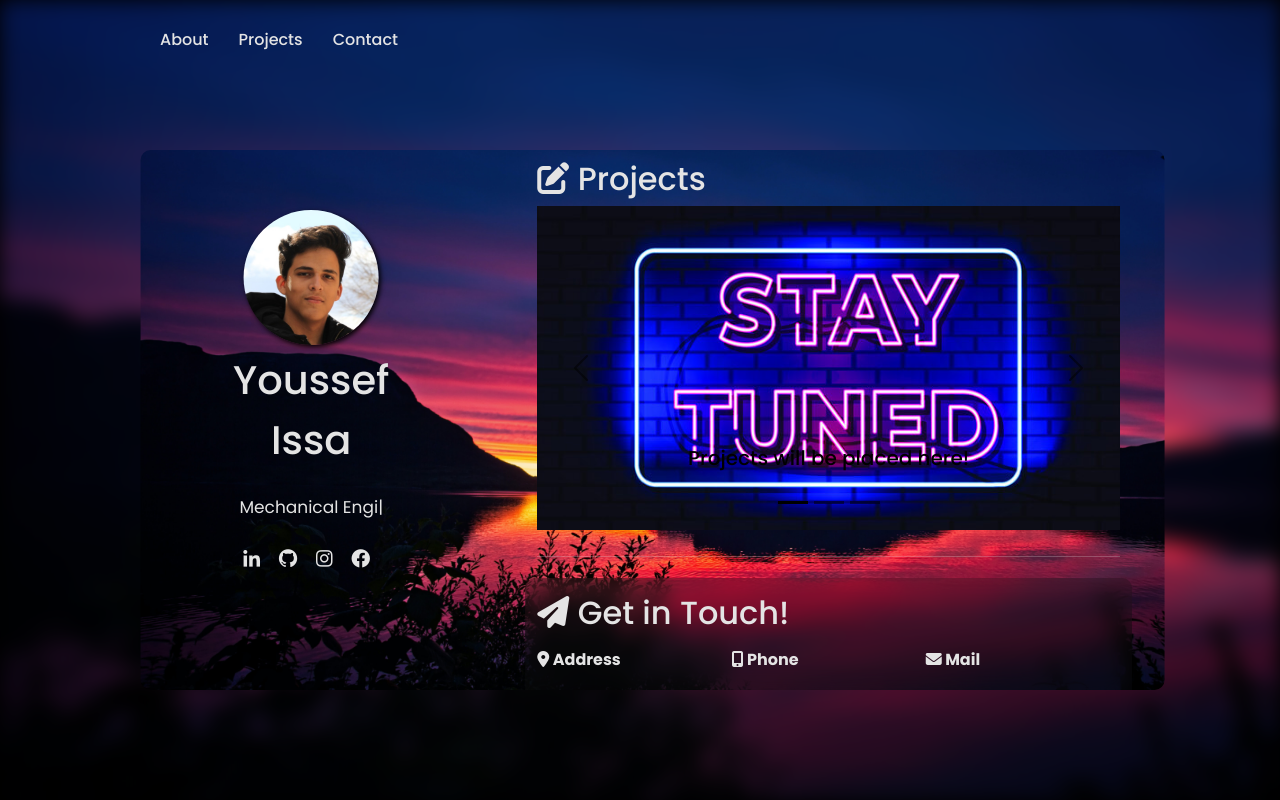
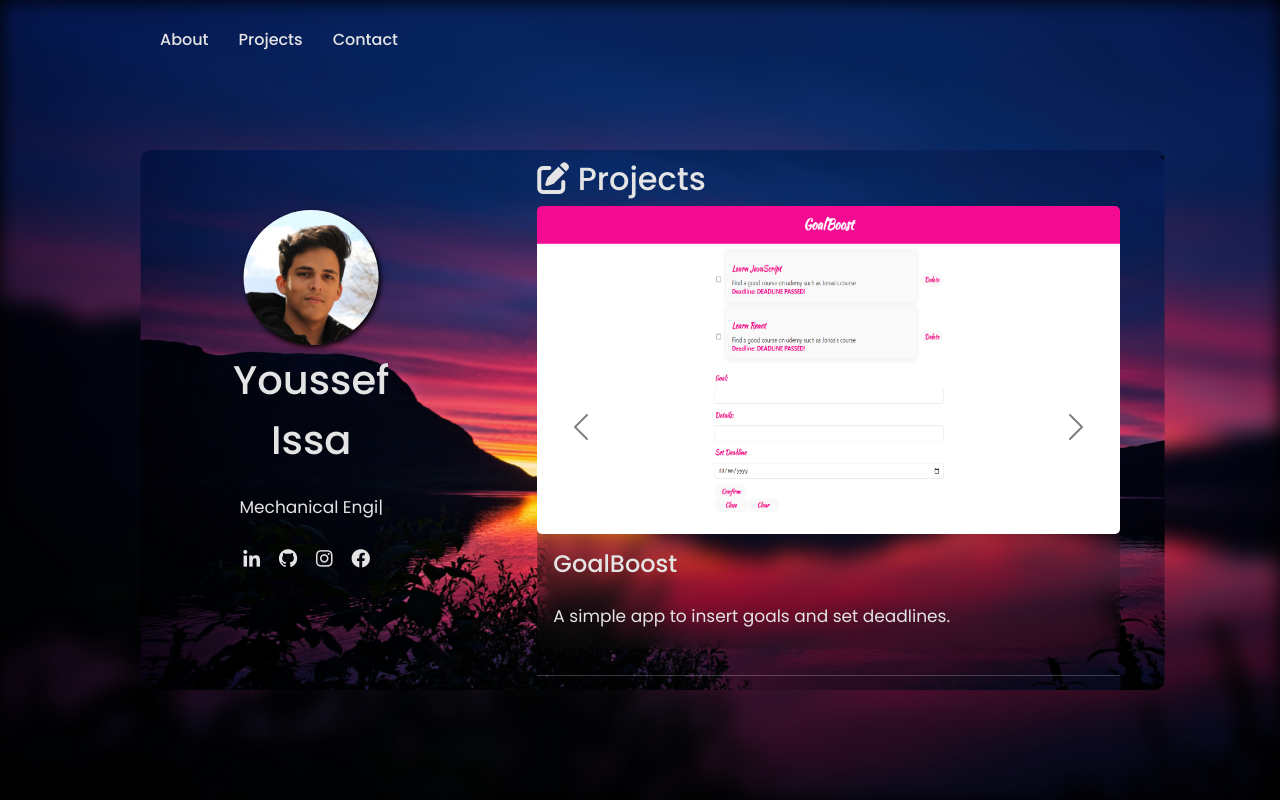
Before and after one commit to Y-Issa/YoUsSeF0IsSa.github.io, a plain HTML site: page index.html in a window 1280 px wide. Both pictures are taken after a click on the link "Projects". Drawn offline with nearby package versions, Linux system fonts and the light colour scheme; some packages are replaced by stand-ins of ours; a script that the page names is missing.

Commit message:
Update projects section

```diff
--- a/index.html
+++ b/index.html
@@ -1,17 +1,19 @@
 <!DOCTYPE html>
 <html lang="en">
+
 <head>
   <meta charset="UTF-8" />
   <meta name="viewport" content="width=device-width, initial-scale=1.0" />
   <title>Youssef Issa</title>
 
   <!-- Icons -->
-    <link href="https://unpkg.com/boxicons@2.1.4/css/boxicons.min.css" rel="stylesheet"/>
+  <link href="https://unpkg.com/boxicons@2.1.4/css/boxicons.min.css" rel="stylesheet" />
   <script src="https://kit.fontawesome.com/67783e8e5f.js" crossorigin="anonymous"></script>
   <link rel="icon" href="images/profile-image-icon.jpg">
 
   <!-- Bootstrap -->
-    <link href="https://cdn.jsdelivr.net/npm/bootstrap@5.3.2/dist/css/bootstrap.min.css" rel="stylesheet" integrity="sha384-T3c6CoIi6uLrA9TneNEoa7RxnatzjcDSCmG1MXxSR1GAsXEV/Dwwykc2MPK8M2HN" crossorigin="anonymous"/>
+  <link href="https://cdn.jsdelivr.net/npm/bootstrap@5.3.2/dist/css/bootstrap.min.css" rel="stylesheet"
+    integrity="sha384-T3c6CoIi6uLrA9TneNEoa7RxnatzjcDSCmG1MXxSR1GAsXEV/Dwwykc2MPK8M2HN" crossorigin="anonymous" />
   <!-- CSS -->
   <link rel="stylesheet" href="style.css" />
 
@@ -45,24 +47,14 @@
         </div>
 
         <div class="social-icons">
-            <a
-              target="_blank"
-              href="https://www.linkedin.com/in/youssef-issaa/"
-            >
-              <i class="bx bxl-linkedin"></i
-            ></a>
+          <a target="_blank" href="https://www.linkedin.com/in/youssef-issaa/">
+            <i class="bx bxl-linkedin"></i></a>
           <a target="_blank" href="https://github.com/YoUsSeF0IsSa">
-              <i class="bx bxl-github"></i
-            ></a>
-            <a
-              target="_blank"
-              href="https://instagram.com/youssefissa?igshid=NzZlODBkYWE4Ng%3D%3D&utm_source=qr"
-            >
-              <i class="bx bxl-instagram"></i
-            ></a>
+            <i class="bx bxl-github"></i></a>
+          <a target="_blank" href="https://instagram.com/youssefissa?igshid=NzZlODBkYWE4Ng%3D%3D&utm_source=qr">
+            <i class="bx bxl-instagram"></i></a>
           <a target="_blank" href="https://www.facebook.com/youssef.issa.106">
-              <i class="bx bxl-facebook-circle"></i
-            ></a>
+            <i class="bx bxl-facebook-circle"></i></a>
         </div>
       </div>
     </div>
@@ -74,7 +66,8 @@
         <h2><i class="fa-solid fa-user"></i> About me</h2>
         <p>
           Hello there! 👋 I'm Youssef, a mechanical engineer turned passionate web developer. <br>
-            My journey into the world of coding began as a hobby, and before I knew it, I was captivated by the endless possibilities of web development.
+          My journey into the world of coding began as a hobby, and before I knew it, I was captivated by the endless
+          possibilities of web development.
         </p>
       </section>
       <hr class="hr hr-blurry" />
@@ -155,32 +148,49 @@
             <i class="fa-solid fa-pen-to-square"></i> Projects
           </h2>
           <div id="projectsCarousel" class="carousel carousel-dark slide" data-bs-ride="carousel">
-            <div class="carousel-indicators">
-              <button type="button" data-bs-target="#projectsCarousel" data-bs-slide-to="0" class="active" aria-current="true"
-                aria-label="Slide 1"></button>
-              <button type="button" data-bs-target="#projectsCarousel" data-bs-slide-to="1" aria-label="Slide 2"></button>
-              <button type="button" data-bs-target="#projectsCarousel" data-bs-slide-to="2" aria-label="Slide 3"></button>
-            </div>
+            <!-- <div class="carousel-indicators">
+                      <button type="button" data-bs-target="#projectsCarousel" data-bs-slide-to="0" class="active"
+                        aria-current="true" aria-label="Slide 1"></button>
+                      <button type="button" data-bs-target="#projectsCarousel" data-bs-slide-to="1"
+                        aria-label="Slide 2"></button>
+                      <button type="button" data-bs-target="#projectsCarousel" data-bs-slide-to="2"
+                        aria-label="Slide 3"></button>
+                    </div> -->
             <div class="carousel-inner">
-              <div class="carousel-item active" data-bs-interval="10000">
-                <img src="/images/stay-tuned.jpg" class="d-block w-100" alt="...">
-                <div class="carousel-caption d-none d-md-block">
-                  <h5>Projects will be placed here!</h5>
-                  <p></p>
+              <div class="carousel-item active" data-bs-interval="5000">
+                <div class="card">
+                  <a href="https://thequizwiz.netlify.app/" target="_blank"><img class="card-img-top"
+                      src="/images/quizwiz.png" alt="..." class="d-block w-100" /></a>
+
+                  <div class="card-body">
+                    <h4 class="card-title">The Quiz Wiz</h4>
+                    <p class="card-text">A simple trivia quiz application, users can chose between different categories,
+                      difficulties and number of questions.
+                    </p>
                   </div>
                 </div>
-              <div class="carousel-item" data-bs-interval="2000">
-                <img src="/images/stay-tuned.jpg" class="d-block w-100" alt="...">
-                <div class="carousel-caption d-none d-md-block">
-                  <h5>Projects will be placed here!</h5>
-                  <p></p>
+              </div>
+              <div class="carousel-item " data-bs-interval="5000">
+                <div class="card">
+                  <a href="https://github.com/Y-Issa/Goalboost" target="_blank" rel="noopener noreferrer">
+                    <img class="card-img-top" src="/images/GoalBoost.png" alt="..." class="d-block w-100" />
+                  </a>
+                  <div class="card-body">
+                    <h4 class="card-title">GoalBoost</h4>
+                    <p class="card-text">A simple app to insert goals and set deadlines.</p>
                   </div>
                 </div>
-              <div class="carousel-item">
-                <img src="/images/stay-tuned.jpg" class="d-block w-100" alt="...">
-                <div class="carousel-caption d-none d-md-block">
-                  <h5>Projects will be placed here!</h5>
-                  <p></p>
+              </div>
+              <div class="carousel-item " data-bs-interval="5000">
+                <div class="card">
+                  <a href="https://github.com/Y-Issa/Playpedia" target="_blank" rel="noopener noreferrer">
+                    <img class="card-img-top" src="/images/Playpedia2.png" alt="..." class="d-block w-50" />
+                  </a>
+                  <div class="card-body">
+                    <h4 class="card-title">Playpedia</h4>
+                    <p class="card-text">App where the user can view information about games, rate and add them to
+                      previously played list.</p>
+                  </div>
                 </div>
               </div>
             </div>
@@ -228,13 +238,13 @@
 
           <div class="row" id="contact_form">
             <div class="col-lg-5 col-sm-12">
-                    <input id="name"  placeholder="Your name *" type="text" class="form-control mt-2" required="required"/>
-                    <input id="email"  placeholder="Your email *" type="email" class="form-control mt-2" required="required"/>
-                    <input id="subject" placeholder="Subject *" type="text" class="form-control mt-2" required="required"/>
+              <input id="name" placeholder="Your name *" type="text" class="form-control mt-2" required="required" />
+              <input id="email" placeholder="Your email *" type="email" class="form-control mt-2" required="required" />
+              <input id="subject" placeholder="Subject *" type="text" class="form-control mt-2" required="required" />
             </div>
             <div class="col-lg-7 col-sm-12">
-                    <textarea id="message" class="form-control mt-3" rows="5" placeholder="Your message *"
-                      required="required" data-error="Please leave a message."></textarea>
+              <textarea id="message" class="form-control mt-3" rows="5" placeholder="Your message *" required="required"
+                data-error="Please leave a message."></textarea>
             </div>
 
             <div class="row mt-3">
@@ -265,8 +275,7 @@
     })();
   </script>
   <!-- Bootstrap -->
-    <script
-      src="https://cdn.jsdelivr.net/npm/bootstrap@5.3.2/dist/js/bootstrap.bundle.min.js"
+  <script src="https://cdn.jsdelivr.net/npm/bootstrap@5.3.2/dist/js/bootstrap.bundle.min.js"
     integrity="sha384-C6RzsynM9kWDrMNeT87bh95OGNyZPhcTNXj1NW7RuBCsyN/o0jlpcV8Qyq46cDfL"
     crossorigin="anonymous"></script>
   <!-- My script -->
@@ -286,4 +295,5 @@
   <!-- SweetAlert -->
   <script src="https://cdn.jsdelivr.net/npm/sweetalert2@10"></script>
 </body>
+
 </html>
--- a/style.css
+++ b/style.css
@@ -1,10 +1,10 @@
-@import url('https://fonts.googleapis.com/css2?family=Poppins:wght@300;400;500;600;700;800;900&display=swap');
+@import url("https://fonts.googleapis.com/css2?family=Poppins:wght@300;400;500;600;700;800;900&display=swap");
 
 * {
   margin: 0;
   padding: 0;
   box-sizing: border-box;
-    font-family: 'poppins', sans-serif;
+  font-family: "poppins", sans-serif;
   user-select: none;
 }
 
@@ -32,7 +32,6 @@ body {
   background: #3d3c3b;
 }
 
-
 .header {
   position: relative;
   top: 0;
@@ -44,7 +43,6 @@ body {
   justify-content: space-between;
   align-items: center;
   z-index: 1;
-
 }
 
 .navbar a {
@@ -57,7 +55,7 @@ body {
 }
 
 .navbar a::after {
-    content: '';
+  content: "";
   position: absolute;
   left: 0;
   bottom: -6px;
@@ -75,7 +73,7 @@ body {
   opacity: 1;
 }
 
-.background{
+.background {
   position: absolute;
   top: 0;
   width: 100%;
@@ -84,10 +82,9 @@ body {
   background-position: center;
   background-size: cover;
   filter: blur(10px);
-
 }
 
-.youssef{
+.youssef {
   -webkit-box-shadow: 2px 2px 5px 0px rgba(0, 0, 0, 1);
   -moz-box-shadow: 2px 2px 5px 0px rgba(0, 0, 0, 1);
   box-shadow: 2px 2px 5px 0px rgba(0, 0, 0, 1);
@@ -107,7 +104,7 @@ body {
   transform: translate(-47.6%, -50%);
   width: 80%;
   height: 540px;
-    background: url('images/background.jpg') no-repeat;
+  background: url("images/background.jpg") no-repeat;
   background-size: cover;
   background-position: center;
   border-radius: 10px;
@@ -116,7 +113,6 @@ body {
 }
 
 .container .content {
-
   height: 96%;
   background: transparent;
   padding: 60px;
@@ -125,27 +121,23 @@ body {
   margin-right: 10px;
 }
 
-
 .content h2 {
   font-size: 40px;
   line-height: 1.5;
   margin-top: 5px;
 }
 
-
-
 p {
   font-size: 17px;
   line-height: 2;
   margin: 20px 0;
-
 }
 
 .social-icons a {
   font-size: 22px;
-    color:#e4e4e4;
+  color: #e4e4e4;
   margin-right: 10px;
-    transition: .5s ease;
+  transition: 0.5s ease;
 }
 
 .social-icons a:hover i {
@@ -155,11 +147,10 @@ p {
   color: #e4e4e4;
 }
 
-
 .container #info {
   padding: 0 45px;
   background-color: transparent;
-    color:#e4e4e4;
+  color: #e4e4e4;
   overflow-y: scroll;
   max-height: 540px;
   scroll-behavior: smooth !important;
@@ -188,14 +179,27 @@ p {
   box-shadow: 2px 2px 2px 0px rgba(0, 0, 0, 0.187);
 }
 
-.skillicons{
+.skillicons {
   font-size: 90px;
   width: 90px;
   height: 90px;
 }
 
 .container #projects {
-    padding: 10px 0 ;
+  padding: 10px 0;
+}
+
+.container #projects .card {
+  background: rgba(19, 20, 20, 0.224);
+  border: none;
+  border-radius: 5px;
+  backdrop-filter: blur(10px);
+  color: #e4e4e4;
+}
+
+.card img {
+  border-radius: 5px;
+  aspect-ratio: 16/9;
 }
 
 .container #contact {
@@ -211,23 +215,18 @@ p {
   padding-bottom: 10px;
 }
 
-
 .contactdiv {
   backdrop-filter: blur(10px);
   background: rgba(19, 20, 20, 0.224);
   border-radius: 10px;
 }
 
-
 div.scroll {
   background: transparent;
 
   overflow-x: hidden;
   overflow-y: auto;
-
 }
-
-
 
 #contact_form input,
 #contact_form textarea {
```
Also changed, not shown: images/GoalBoost.png (added), images/Playpedia2.png (added), images/quizwiz.png (added). Lines whose indentation alone changed are shown as unchanged.
